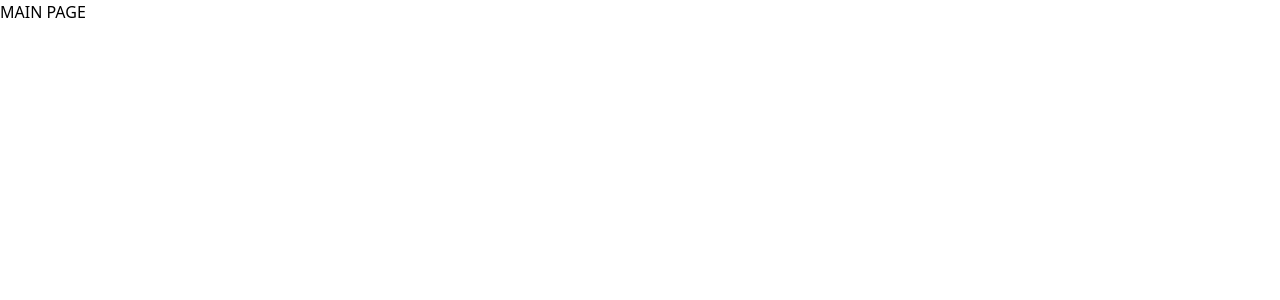
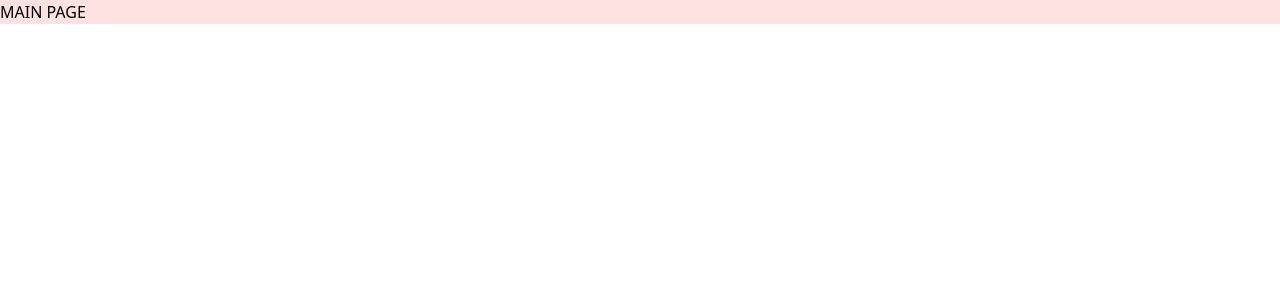
Before and after one commit to Omkar-Jawalkar/Prep, a React (Vite) app: page / in a window 1280 px wide. Shown: the top 300 px of the page. Built offline with nearby package versions, Linux system fonts and the light colour scheme.

Commit message:
footer and navbar added

```diff
--- a/src/App.jsx
+++ b/src/App.jsx
@@ -3,7 +3,7 @@ import { RouterProvider } from "react-router-dom";
 import router from "./routes/Router";
 function App() {
     return (
-        <div>
+        <div className="bg-red-100">
             <RouterProvider router={router} />
         </div>
     );
--- /dev/null
+++ b/src/components/Footer/Footer.jsx
@@ -0,0 +1,7 @@
+import React from "react";
+
+const Footer = () => {
+    return <div>Footer</div>;
+};
+
+export default Footer;
--- /dev/null
+++ b/src/components/Navbar/Navbar.jsx
@@ -0,0 +1,5 @@
+const Navbar = () => {
+    return <div>Navbar</div>;
+};
+
+export default Navbar;
```
